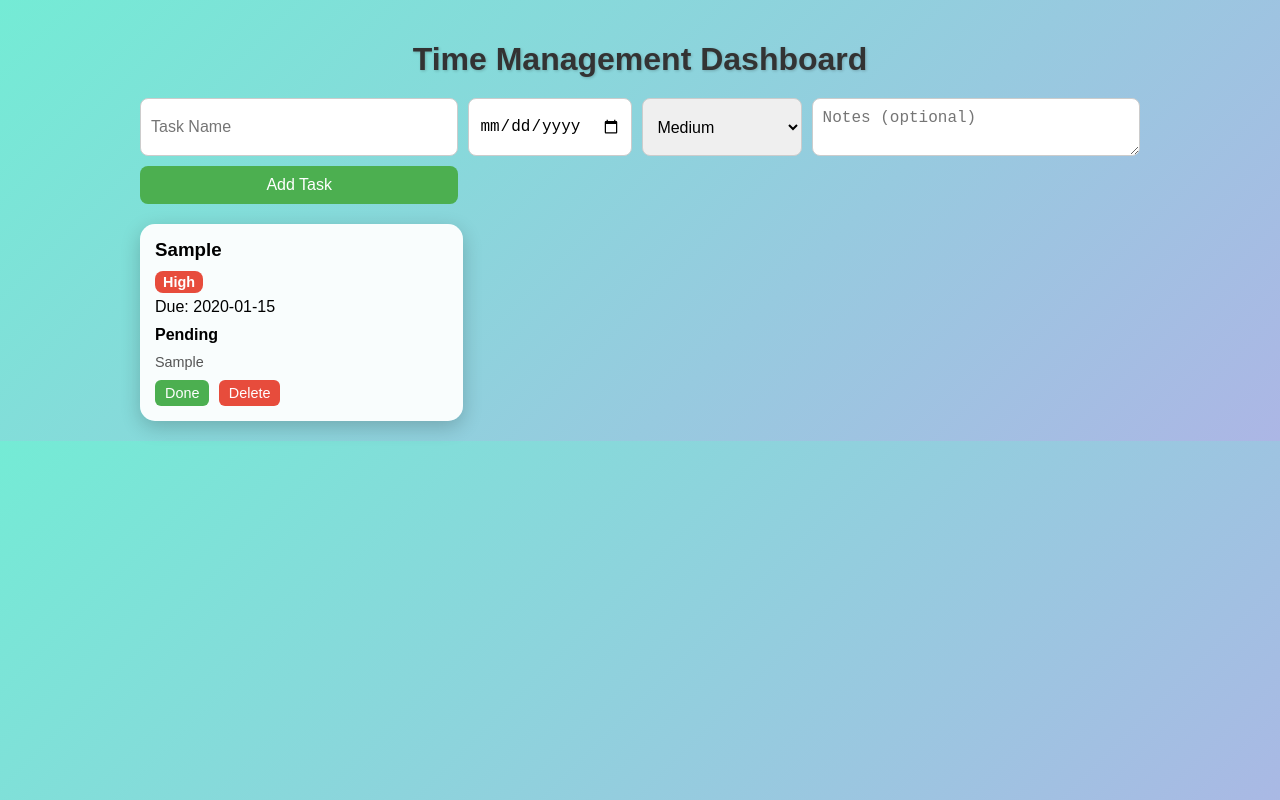
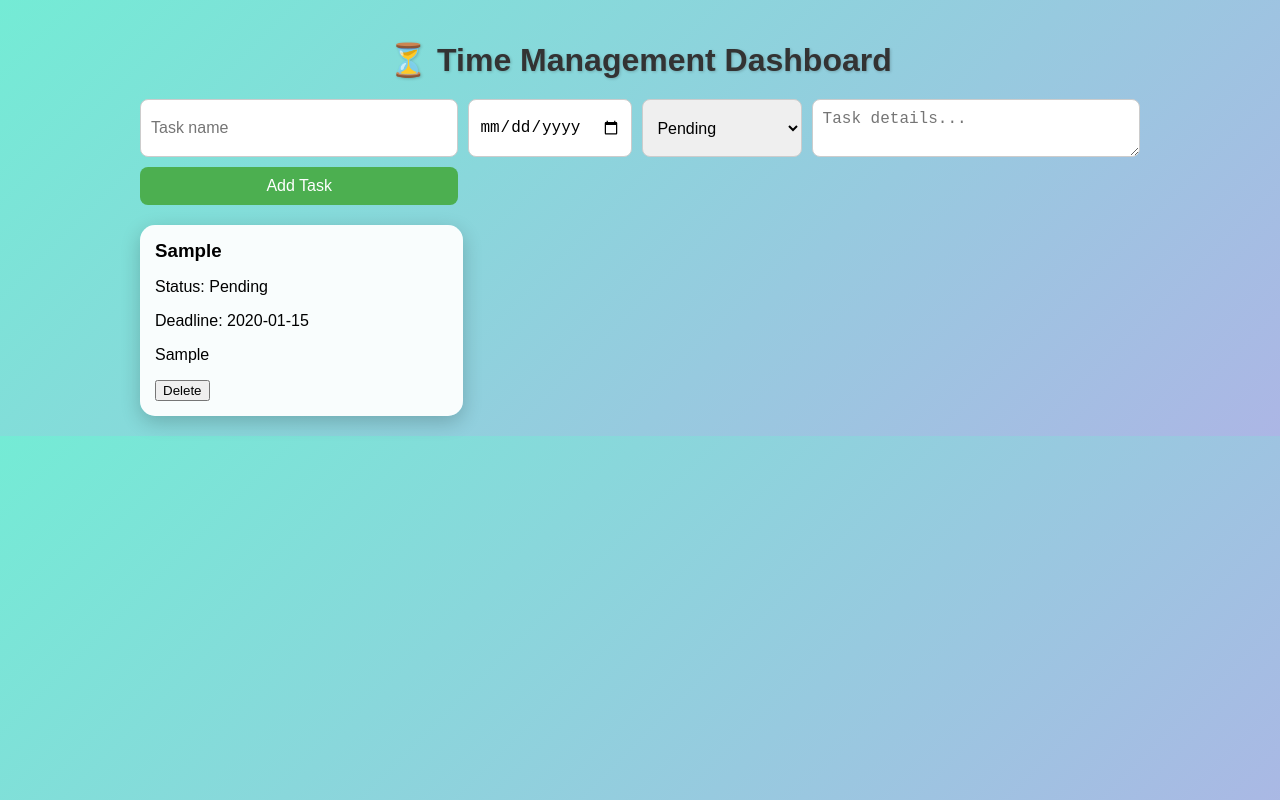
Before and after one commit to muqtarcali199-coder/Bulshawi, a plain HTML site: page index.html in a window 1280 px wide. Both pictures are taken after typing "Sample", "2020-01-15", "Sample" into the empty fields and a click on the button "Add Task". Drawn offline with Linux system fonts and the light colour scheme.

Commit message:
Add files via upload
updated file

```diff
--- a/index.html
+++ b/index.html
@@ -7,22 +7,23 @@
   <link rel="stylesheet" href="style.css">
 </head>
 <body>
+  <div class="container">
+    <h1>⏳ Time Management Dashboard</h1>
 
-<div class="container">
-  <h1>Time Management Dashboard</h1>
-
+    <!-- Add Task Form -->
     <div class="add-task">
-    <input type="text" id="taskName" placeholder="Task Name">
+      <input type="text" id="taskName" placeholder="Task name">
       <input type="date" id="taskDue">
-    <select id="taskPriority">
-      <option value="High">High</option>
-      <option value="Medium">Medium</option>
-      <option value="Low">Low</option>
+      <select id="taskStatus">
+        <option>Pending</option>
+        <option>In Progress</option>
+        <option>Completed</option>
       </select>
-    <textarea id="taskNotes" placeholder="Notes (optional)"></textarea>
+      <textarea id="taskNotes" placeholder="Task details..."></textarea>
       <button onclick="addTask()">Add Task</button>
     </div>
 
+    <!-- Task Cards -->
     <div class="cards" id="cardsContainer"></div>
   </div>
 
--- a/script.js
+++ b/script.js
@@ -1,6 +1,6 @@
 let tasks = [];
 
-// Load tasks from localStorage
+// Load tasks from localStorage if any
 if(localStorage.getItem("tasks")) tasks = JSON.parse(localStorage.getItem("tasks"));
 
 // Save tasks to localStorage
@@ -8,16 +8,19 @@ function saveTasks() {
   localStorage.setItem("tasks", JSON.stringify(tasks));
 }
 
-// Add Task
+// Add a new task
 function addTask() {
   const name = document.getElementById("taskName").value;
   const due = document.getElementById("taskDue").value;
-  const priority = document.getElementById("taskPriority").value;
+  const status = document.getElementById("taskStatus").value;
   const notes = document.getElementById("taskNotes").value;
 
-  if(!name || !due) { alert("Enter task name and due date!"); return; }
+  if(!name || !due) {
+    alert("Please enter task name and due date!");
+    return;
+  }
 
-  tasks.push({name,due,priority,notes,done:false});
+  tasks.push({name, due, status, notes});
   saveTasks();
   clearInputs();
   renderTasks();
@@ -27,52 +30,33 @@ function addTask() {
 function clearInputs() {
   document.getElementById("taskName").value = "";
   document.getElementById("taskDue").value = "";
-  document.getElementById("taskPriority").value = "Medium";
+  document.getElementById("taskStatus").value = "Pending";
   document.getElementById("taskNotes").value = "";
 }
 
-// Render Tasks
+// Render all tasks
 function renderTasks() {
   const container = document.getElementById("cardsContainer");
   container.innerHTML = "";
 
-  // Sort: Pending > Done, High > Medium > Low, Earliest Due first
-  tasks.sort((a,b) => {
-    if(a.done !== b.done) return a.done ? 1 : -1;
-    const prio = {"High":1,"Medium":2,"Low":3};
-    if(a.priority!==b.priority) return prio[a.priority]-prio[b.priority];
-    return new Date(a.due)-new Date(b.due);
-  });
-
-  tasks.forEach((task,index)=>{
+  tasks.forEach((task, index) => {
     const card = document.createElement("div");
-    card.className = "card " + (task.done?"done":"");
+    card.className = "card " + task.status.toLowerCase().replace(" ", "-");
 
     card.innerHTML = `
       <h3>${task.name}</h3>
-      <div class="priority ${task.priority.toLowerCase()}">${task.priority}</div>
-      <div>Due: ${task.due}</div>
-      <div class="status" onclick="toggleDone(${index})">${task.done?"Done":"Pending"}</div>
-      <div class="notes">${task.notes}</div>
-      <div class="actions">
-        <button class="done-btn" onclick="toggleDone(${index})">${task.done?"Undo":"Done"}</button>
-        <button class="delete-btn" onclick="deleteTask(${index})">Delete</button>
-      </div>
+      <p>Status: ${task.status}</p>
+      <p>Deadline: ${task.due}</p>
+      <p>${task.notes}</p>
+      <button onclick="deleteTask(${index})">Delete</button>
     `;
     container.appendChild(card);
   });
 }
 
-// Toggle Done
-function toggleDone(index) {
-  tasks[index].done = !tasks[index].done;
-  saveTasks();
-  renderTasks();
-}
-
-// Delete Task
+// Delete task
 function deleteTask(index) {
-  if(confirm("Are you sure?")) {
+  if(confirm("Are you sure you want to delete this task?")) {
     tasks.splice(index,1);
     saveTasks();
     renderTasks();
```
Lines whose indentation alone changed are shown as unchanged.
